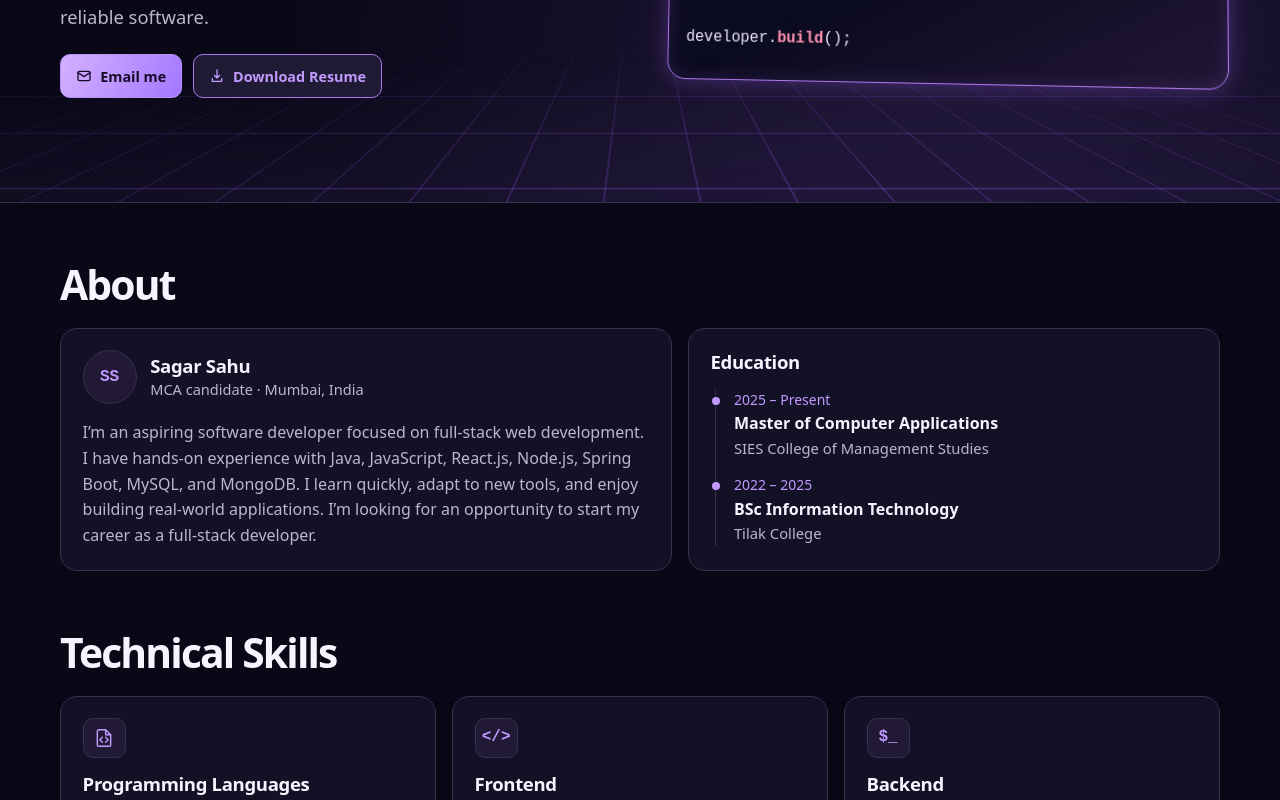
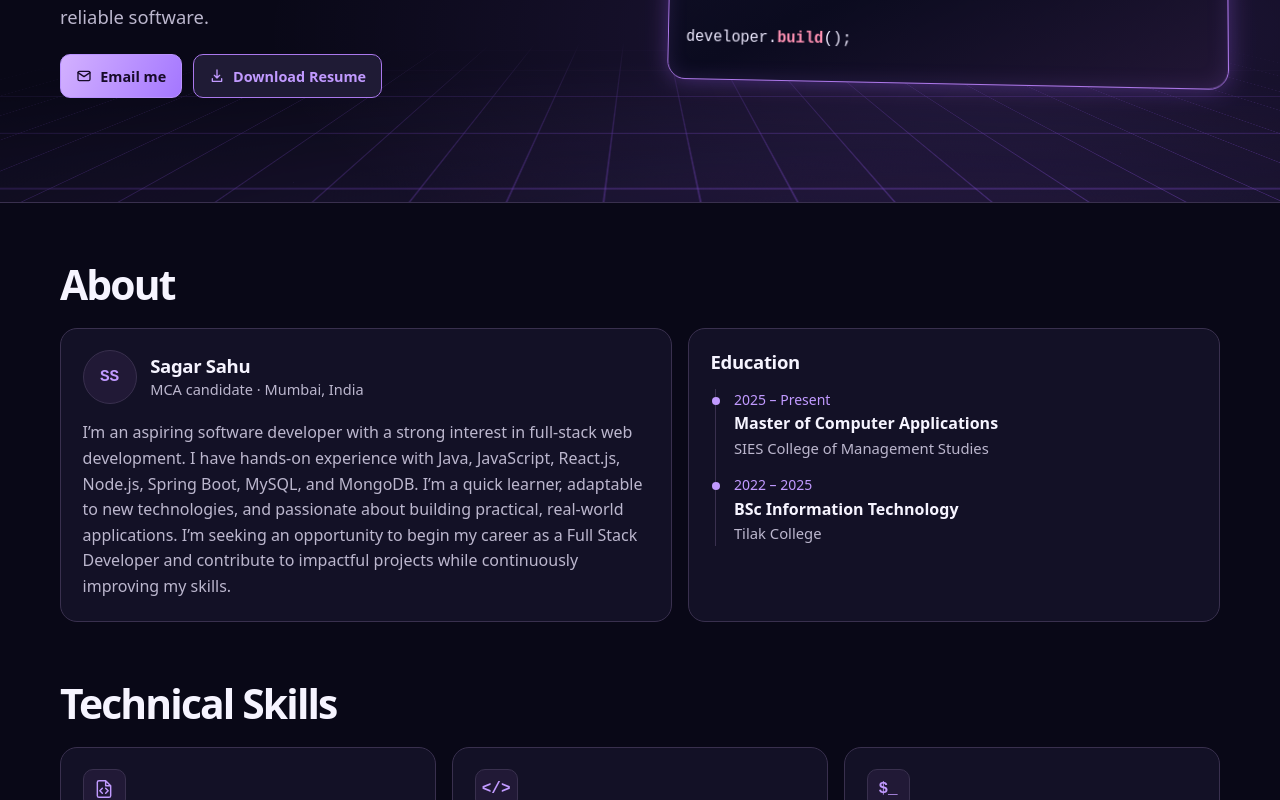
Before and after one commit to Sagar-rolex/sagar-sahu-portfolio, a React (Vite) app: page / in a window 1280 px wide. Shown: the part 415-1215 px from the top of the page. Built offline with nearby package versions, Linux system fonts and the light colour scheme.

Commit message:
Use revised About paragraph

```diff
--- a/src/Sections.jsx
+++ b/src/Sections.jsx
@@ -63,7 +63,7 @@ export function About() {
             <span className="avatar" aria-hidden="true">SS</span>
             <div><h3>Sagar Sahu</h3><p>MCA candidate · Mumbai, India</p></div>
           </div>
-          <p>I’m an aspiring software developer focused on full-stack web development. I have hands-on experience with Java, JavaScript, React.js, Node.js, Spring Boot, MySQL, and MongoDB. I learn quickly, adapt to new tools, and enjoy building real-world applications. I’m looking for an opportunity to start my career as a full-stack developer.</p>
+          <p>I’m an aspiring software developer with a strong interest in full-stack web development. I have hands-on experience with Java, JavaScript, React.js, Node.js, Spring Boot, MySQL, and MongoDB. I’m a quick learner, adaptable to new technologies, and passionate about building practical, real-world applications. I’m seeking an opportunity to begin my career as a Full Stack Developer and contribute to impactful projects while continuously improving my skills.</p>
         </article>
         <article className="card" data-reveal style={{ "--delay": "80ms" }}>
           <h3>Education</h3>
```
